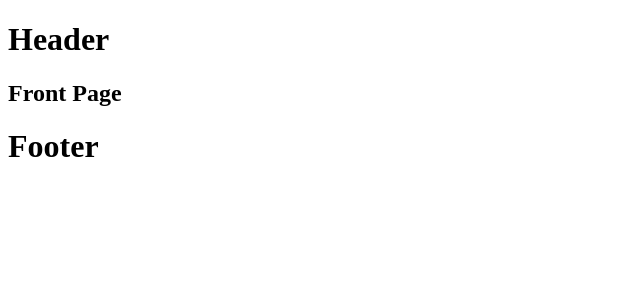
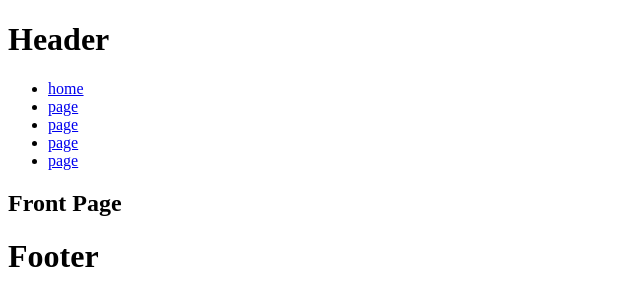
Before and after one commit to masayuki-abe/base-website, a Nuxt app: page / in a window 1280 px wide. Shown: the top 306 px of the page, without its empty margins (0-640 px from the left). Built offline with nearby package versions, Linux system fonts and the light colour scheme.

Commit message:
グロナビ用コンポネント作成

```diff
--- /dev/null
+++ b/components/organisms/TheGlobalNavi.vue
@@ -0,0 +1,19 @@
+<template>
+  <ul class="l-globalNavi">
+    <li>
+      <a href="/">home</a>
+    </li>
+    <li>
+      <a href="#">page</a>
+    </li>
+    <li>
+      <a href="#">page</a>
+    </li>
+    <li>
+      <a href="#">page</a>
+    </li>
+    <li>
+      <a href="#">page</a>
+    </li>
+  </ul>
+</template>
--- a/components/organisms/TheHeader.vue
+++ b/components/organisms/TheHeader.vue
@@ -1,5 +1,6 @@
 <template>
   <header class="l-header">
     <h1>Header</h1>
+    <OrganismsTheGlobalNavi />
   </header>
 </template>
```
